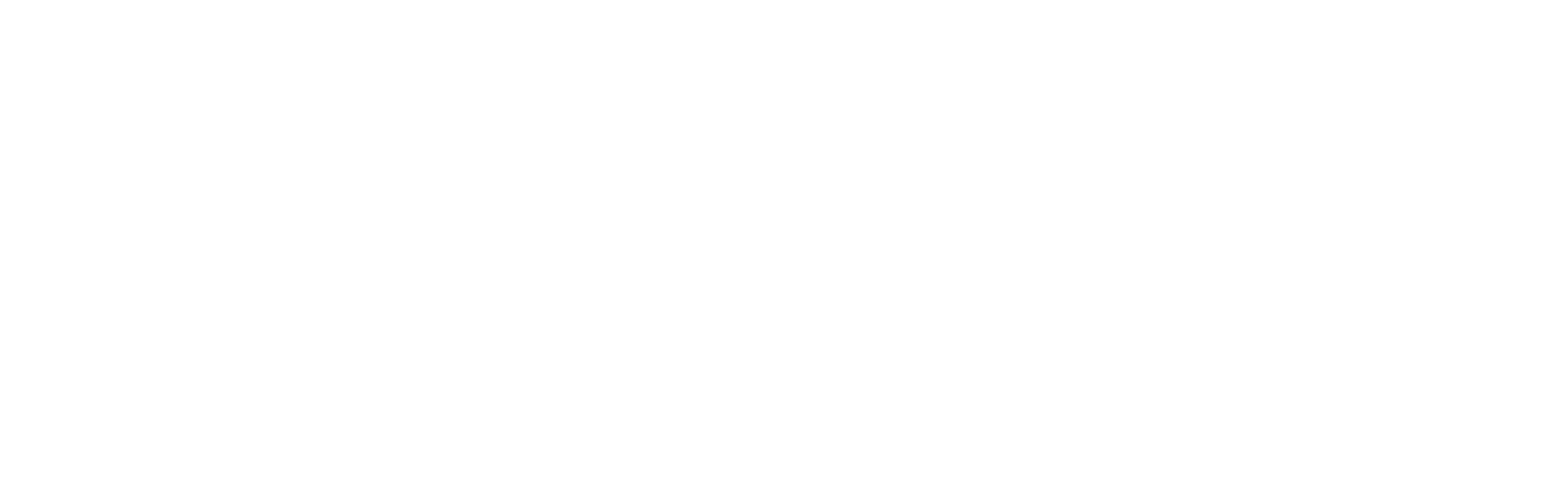
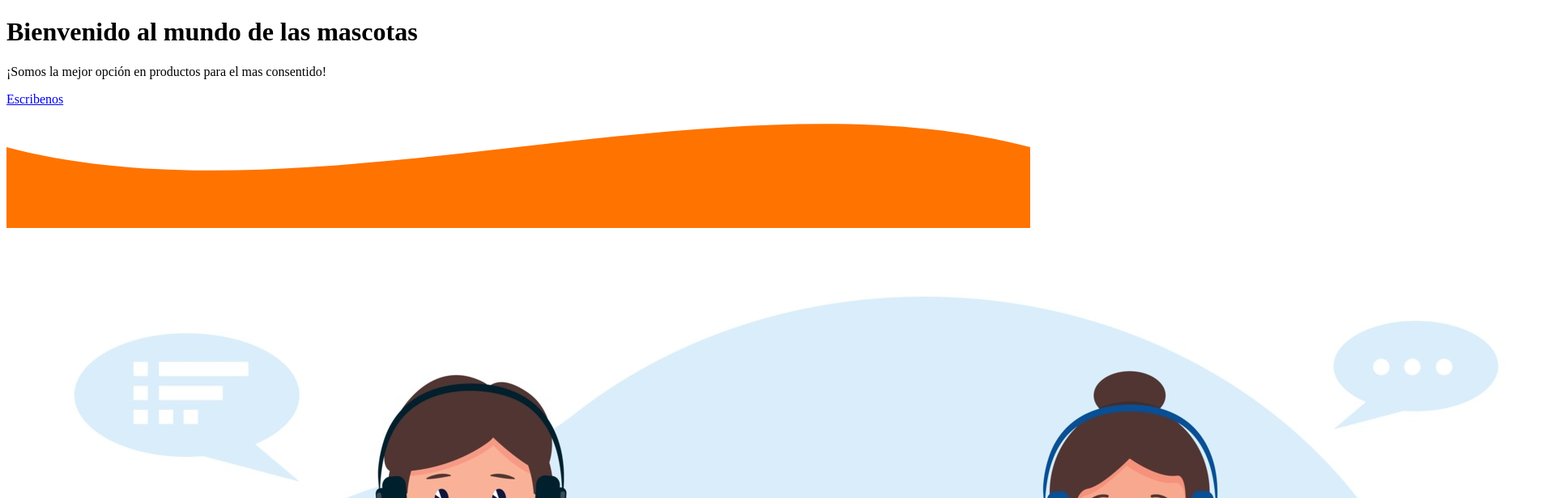
Before and after one commit to Javier0528/Landing_Javier, a plain HTML site: page index.html in a window 1280 px wide. Shown: the top 616 px of the page at 81% size, 1920 px wide, since content can reach past the window. Drawn offline with Linux system fonts and the light colour scheme.

Commit message:
Avance #1

```diff
--- a/index.html
+++ b/index.html
@@ -4,9 +4,27 @@
     <meta charset="UTF-8">
     <meta http-equiv="X-UA-Compatible" content="IE=edge">
     <meta name="viewport" content="width=device-width, initial-scale=1.0">
-    <title>Document</title>
+    <title>Tu Mascota</title>
 </head>
 <body>
+<header class="hero">
+<div>
+    <h1> Bienvenido al mundo de las mascotas</h1>
+    <p>¡Somos la mejor opción en productos para el mas consentido!</p>
+    <a href="#CONTACTO">Escribenos</a>
+</div>
+<div style="height: 150px; overflow: hidden;" ><svg viewBox="0 0 500 150" preserveAspectRatio="none" style="height: 100%; width: 100%;"><path d="M0.00,49.98 C149.99,150.00 349.20,-49.98 500.00,49.98 L500.00,150.00 L0.00,150.00 Z" style="stroke: none; fill: rgb(255, 115, 0);"></path></svg></div>
+</header>
+
+<section class="wave contenedor website">
+    <img src="img/ilustracion1.jpg" alt="">
+    <div class="coontenedor-textos-main">
+        <h2 class="titulo left">Title of section</h2>
+        <p class="parrafo"> Lorem ipsum, dolor sit amet consectetur adipisicing elit. Deleniti hic illo veritatis fugit quod reprehenderit quidem consequuntur esse dignissimos, dicta dolores facere magni ratione dolorem voluptatem consectetur eum libero culpa!</p>
+        <a href="" class="cta">Saber mas</a>
+    </div>
+</section>
+
 
 </body>
 </html>
```
Also changed, not shown: img/Logo.png (added), img/header.jpg (added), img/ilustracion1.jpg (added), 1 other file.
